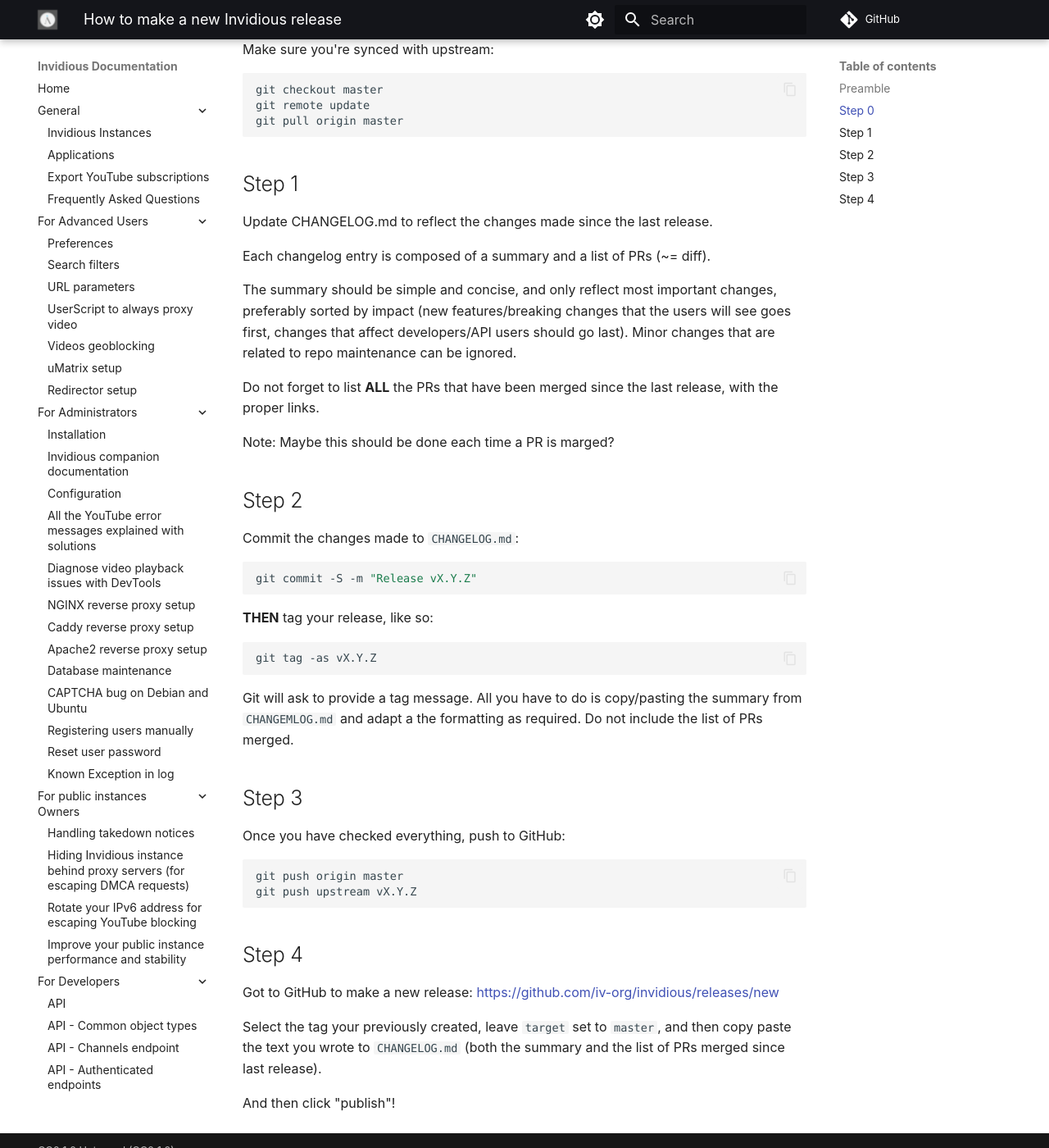
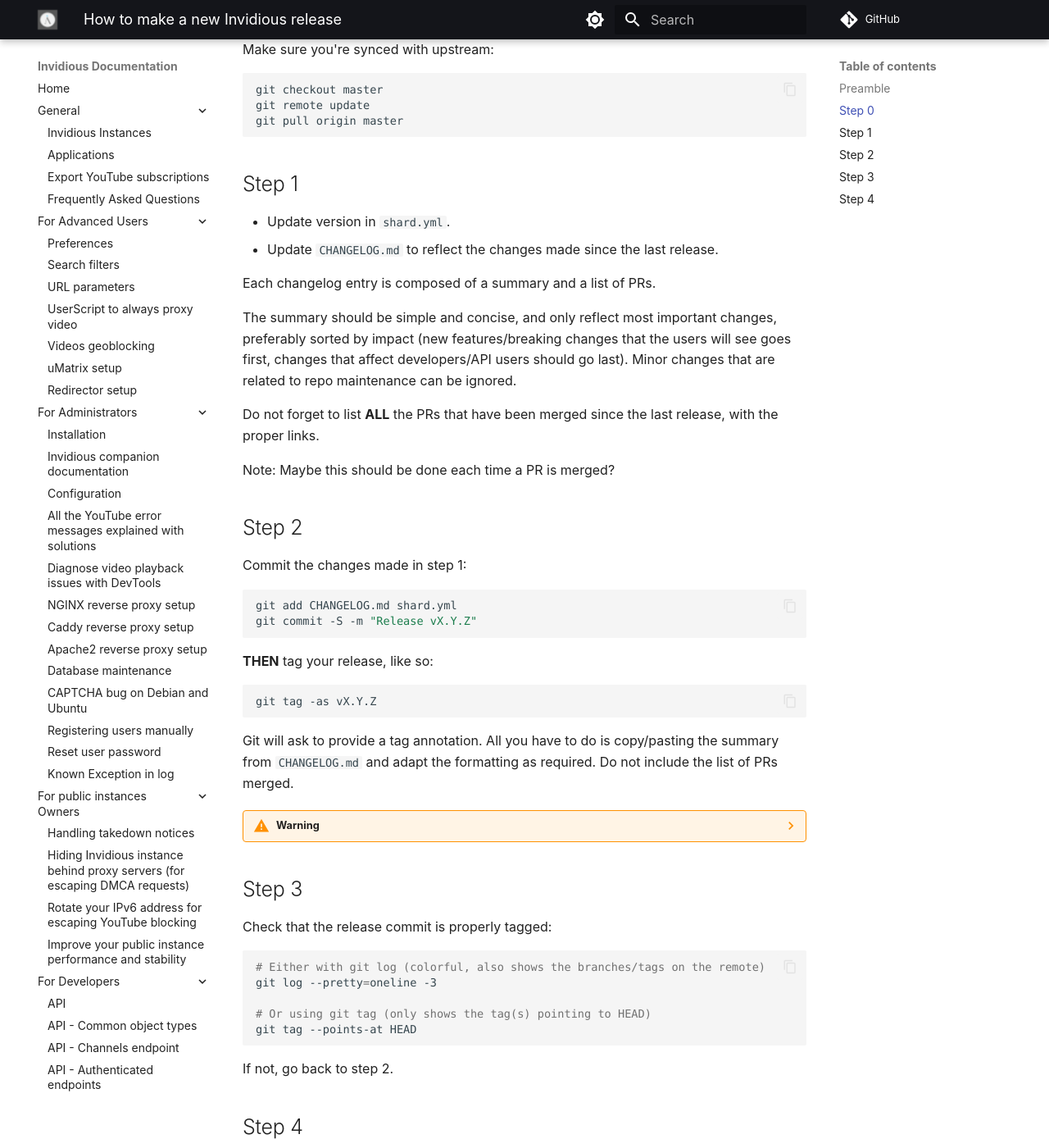
Before and after one commit to iv-org/documentation, an MkDocs documentation site: the page built from docs/create-new-invidious-release.md, in a window 1280 px wide and 1400 px high, scrolled down 418 px. Shown: the whole window at 82% size. Built offline with MkDocs 1.6.1 and Material for MkDocs 9.7.7, drawn with Linux system fonts in a browser that asks for light colours; comment, search, counter and statistics services are not loaded; some of the changed text lies outside the part shown.

Commit message:
Improve release instructions

````diff
--- a/docs/create-new-invidious-release.md
+++ b/docs/create-new-invidious-release.md
@@ -19,12 +19,12 @@
 git pull origin master
 ```
 
-
 ## Step 1
 
-Update CHANGELOG.md to reflect the changes made since the last release.
+* Update version in `shard.yml`.
+* Update `CHANGELOG.md` to reflect the changes made since the last release.
 
-Each changelog entry is composed of a summary and a list of PRs (~= diff).
+Each changelog entry is composed of a summary and a list of PRs.
 
 The summary should be simple and concise, and only reflect most important
 changes, preferably sorted by impact (new features/breaking changes that the
@@ -34,13 +34,14 @@
 Do not forget to list **ALL** the PRs that have been merged since the last
 release, with the proper links.
 
-Note: Maybe this should be done each time a PR is marged?
+Note: Maybe this should be done each time a PR is merged?
 
 
 ## Step 2
 
-Commit the changes made to `CHANGELOG.md`:
+Commit the changes made in step 1:
 ```sh
+git add CHANGELOG.md shard.yml
 git commit -S -m "Release vX.Y.Z"
 ```
 
@@ -49,21 +50,70 @@
 git tag -as vX.Y.Z
 ```
 
-Git will ask to provide a tag message. All you have to do is copy/pasting the
-summary from `CHANGEMLOG.md` and adapt a the formatting as required. Do not
+Git will ask to provide a tag annotation. All you have to do is copy/pasting
+the summary from `CHANGELOG.md` and adapt the formatting as required. Do not
 include the list of PRs merged.
+
+??? warning Amending your release commit
+
+    If for some reason you need to amend your release commit (e.g you made a typo
+    in the changelog), **make sure to retag afterwards!**
+
+    Amending a commit will change its hash, but the tag will remain attached to
+    the previous (now dangling) commit.
+
+    Here's is how to amend your changes and retag:
+    ```sh
+    # Amend changes
+    git commit --amend --no-edit
+
+    # Retag while reusing the previous tag's annotation
+    git tag -l --format='%(contents)' vX.Y.Z > tag_msg.tmp
+    git tag -F tag_msg.tmp -as -f vX.Y.Z
+    rm tag_msg.tmp
+    ```
+
+    Note: **DO NOT** retag if you already pushed you changes. If you made a
+    mistake (it happens to everybody), just create a new release.
 
 
 ## Step 3
 
+Check that the release commit is properly tagged:
+```sh
+# Either with git log (colorful, also shows the branches/tags on the remote)
+git log --pretty=oneline -3
+
+# Or using git tag (only shows the tag(s) pointing to HEAD)
+git tag --points-at HEAD
+```
+
+If not, go back to step 2.
+
+
+## Step 4
+
+Edit again `shard.yml` to add `-dev` to the version string. If you didn't already, also add a "future version" title line to the
+top of the changelog under which future PR will be listed.
+
+[Example commit](https://github.com/iv-org/invidious/commit/98926047586154269bb269d01e3e52e60e044035)
+
+Commit you changes:
+```
+git add CHANGELOG.md shard.yml
+git commit -S -m "Prepare for next release"
+```
+
+# Step 5
+
 Once you have checked everything, push to GitHub:
 ```sh
 git push origin master
-git push upstream vX.Y.Z
+git push origin vX.Y.Z
 ```
 
 
-## Step 4
+## Step 6
 
 Got to GitHub to make a new release:
 https://github.com/iv-org/invidious/releases/new
````
